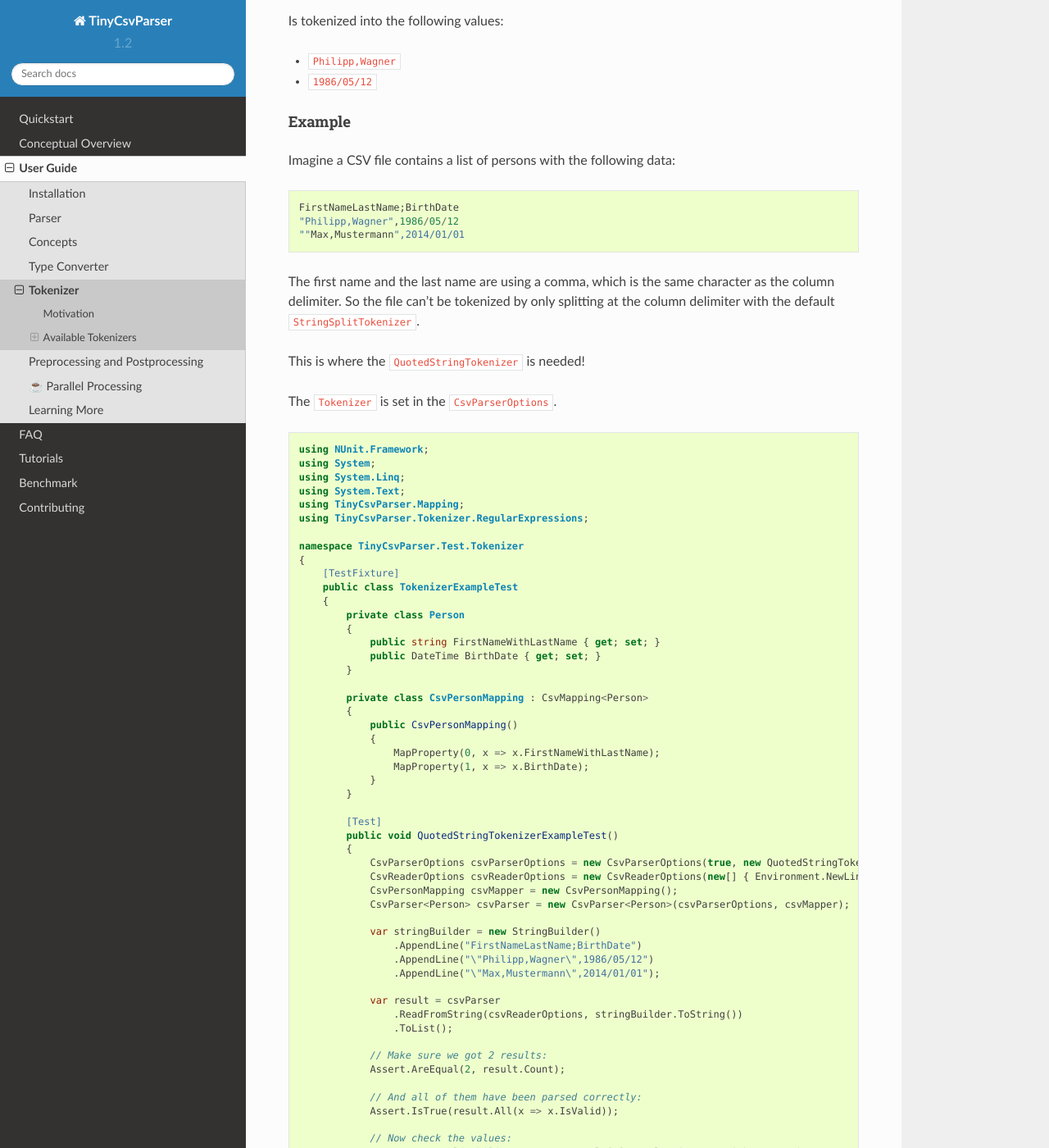
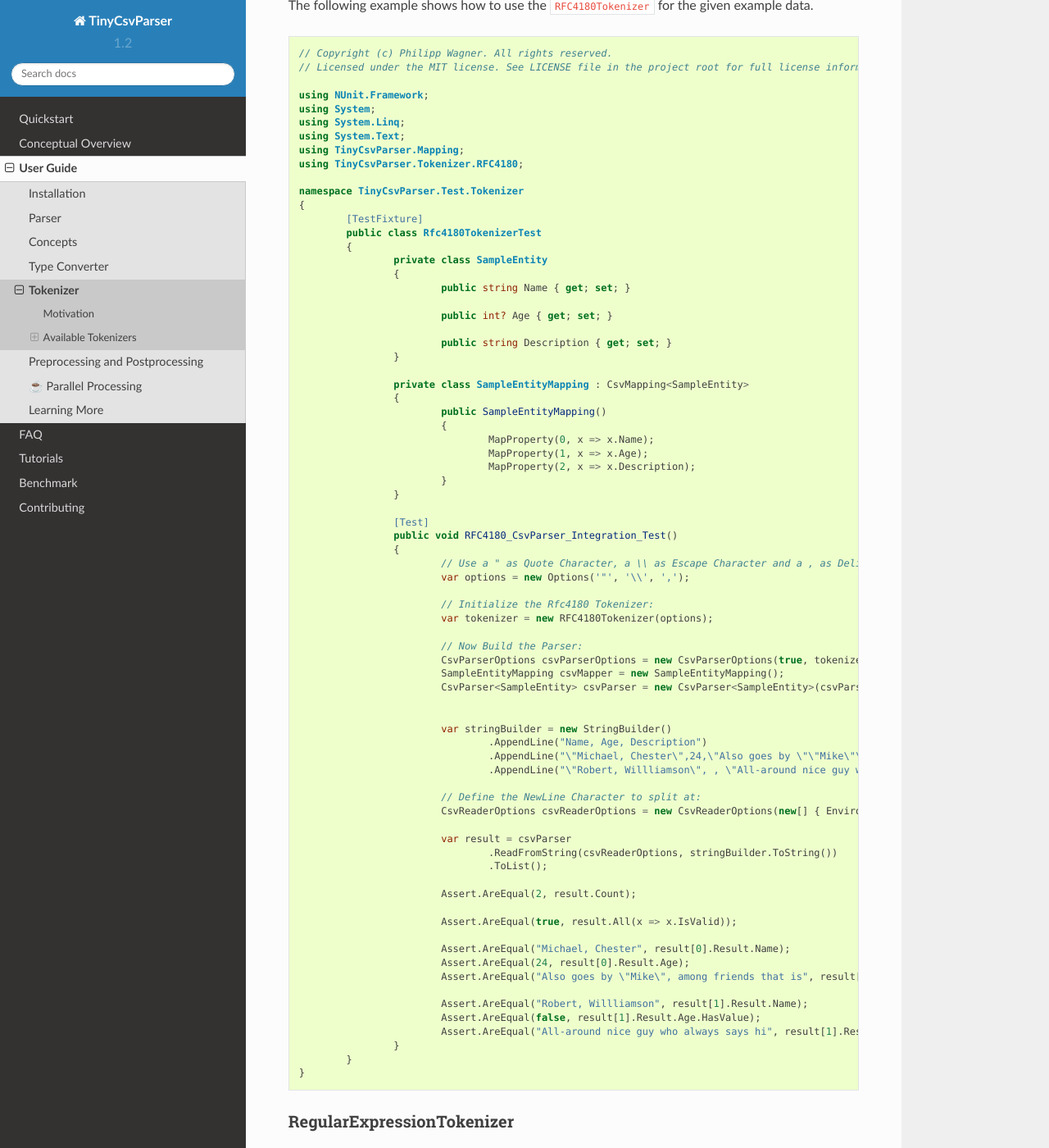
Before and after one commit to TinyCsvParser/TinyCsvParser, a Sphinx documentation site: the page built from TinyCsvParser/Documentation/source/sections/userguide/tokenizer.rst, in a window 1280 px wide and 1400 px high, scrolled down 1325 px. Shown: the whole window at 82% size. Built offline with Sphinx 7.4.7 and the Read the Docs theme 2.0.0, drawn with Linux system fonts in a browser that asks for light colours; some of the changed text lies outside the part shown.

Commit message:
Issue #9 Adding Documentation

```diff
--- a/TinyCsvParser/Documentation/source/sections/userguide/tokenizer.rst
+++ b/TinyCsvParser/Documentation/source/sections/userguide/tokenizer.rst
@@ -42,6 +42,104 @@
 * :code:`Wagner`
 * :code:`1986/05/12`
 
+RFC4180Tokenizer
+""""""""""""""""
+
+The `RFC4180`_ proposes a specification for the CSV format, which is commonly accepted. You can use
+the :csharp:`RFC4180Tokenizer` to parse a CSV file in a `RFC4180`_-compliant format.
+
+Example
+^^^^^^^
+
+Imagine a RFC4180-compliant CSV file with Person Names should be parsed. Each Person has a :code:`Name`,
+:code:`Age` and :code:`Description`. The :code:`Name` and :code:`Description` may contain the column
+delimiter and also double quotes.
+
+::
+
+    Name, Age, Description
+	"Michael, Chester", 24, "Also goes by ""Mike"", among friends that is"
+	"Robert, Willliamson", , "All-around nice guy who always says hi"
+
+The following example shows how to use the :code:`RFC4180Tokenizer` for the given example data.
+
+.. code-block:: csharp
+
+	// Copyright (c) Philipp Wagner. All rights reserved.
+	// Licensed under the MIT license. See LICENSE file in the project root for full license information.
+
+	using NUnit.Framework;
+	using System;
+	using System.Linq;
+	using System.Text;
+	using TinyCsvParser.Mapping;
+	using TinyCsvParser.Tokenizer.RFC4180;
+
+	namespace TinyCsvParser.Test.Tokenizer
+	{
+		[TestFixture]
+		public class Rfc4180TokenizerTest
+		{
+			private class SampleEntity
+			{
+				public string Name { get; set; }
+
+				public int? Age { get; set; }
+
+				public string Description { get; set; }
+			}
+
+			private class SampleEntityMapping : CsvMapping<SampleEntity>
+			{
+				public SampleEntityMapping()
+				{
+					MapProperty(0, x => x.Name);
+					MapProperty(1, x => x.Age);
+					MapProperty(2, x => x.Description);
+				}
+			}
+
+			[Test]
+			public void RFC4180_CsvParser_Integration_Test()
+			{
+				// Use a " as Quote Character, a \\ as Escape Character and a , as Delimiter.
+				var options = new Options('"', '\\', ',');
+
+				// Initialize the Rfc4180 Tokenizer:
+				var tokenizer = new RFC4180Tokenizer(options);
+
+				// Now Build the Parser:
+				CsvParserOptions csvParserOptions = new CsvParserOptions(true, tokenizer);
+				SampleEntityMapping csvMapper = new SampleEntityMapping();
+				CsvParser<SampleEntity> csvParser = new CsvParser<SampleEntity>(csvParserOptions, csvMapper);
+
+
+				var stringBuilder = new StringBuilder()
+					.AppendLine("Name, Age, Description")
+					.AppendLine("\"Michael, Chester\",24,\"Also goes by \"\"Mike\"\", among friends that is\"")
+					.AppendLine("\"Robert, Willliamson\", , \"All-around nice guy who always says hi\"");
+
+				// Define the NewLine Character to split at:
+				CsvReaderOptions csvReaderOptions = new CsvReaderOptions(new[] { Environment.NewLine });
+
+				var result = csvParser
+					.ReadFromString(csvReaderOptions, stringBuilder.ToString())
+					.ToList();
+
+				Assert.AreEqual(2, result.Count);
+
+				Assert.AreEqual(true, result.All(x => x.IsValid));
+
+				Assert.AreEqual("Michael, Chester", result[0].Result.Name);
+				Assert.AreEqual(24, result[0].Result.Age);
+				Assert.AreEqual("Also goes by \"Mike\", among friends that is", result[0].Result.Description);
+
+				Assert.AreEqual("Robert, Willliamson", result[1].Result.Name);
+				Assert.AreEqual(false, result[1].Result.Age.HasValue);
+				Assert.AreEqual("All-around nice guy who always says hi", result[1].Result.Description);
+			}
+		}
+	}
 RegularExpressionTokenizer
 """"""""""""""""""""""""""
 
@@ -204,6 +302,7 @@
 		 }
 	}
 
+.. _RFC4180: http://tools.ietf.org/html/rfc4180
 .. _TinyCsvParser: https://github.com/bytefish/TinyCsvParser
 .. _NUnit: http://www.nunit.org
 .. MIT License: https://opensource.org/licenses/MIT
```
